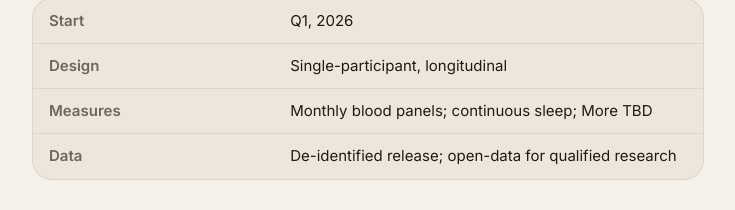
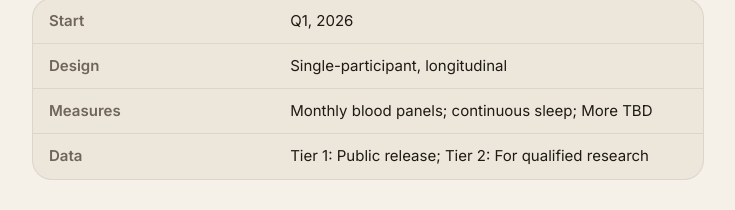
Before and after one commit to dvdaines/year-unplugged-dashboard, a Next.js app: page / in a window 1280 px wide. Shown: the part 412-622 px from the top of the page, without its empty margins (272-1007 px from the left). Built offline with nearby package versions, Linux system fonts and the light colour scheme.

Commit message:
Update page.tsx

```diff
--- a/app/page.tsx
+++ b/app/page.tsx
@@ -61,7 +61,7 @@ export default function Home() {
                 </tr>
                 <tr>
                   <th scope="row">Data</th>
-                  <td>De-identified release; open-data for qualified research</td>
+                  <td>Tier 1: Public release; Tier 2: For qualified research</td>
                 </tr>
               </tbody>
             </table>
```
